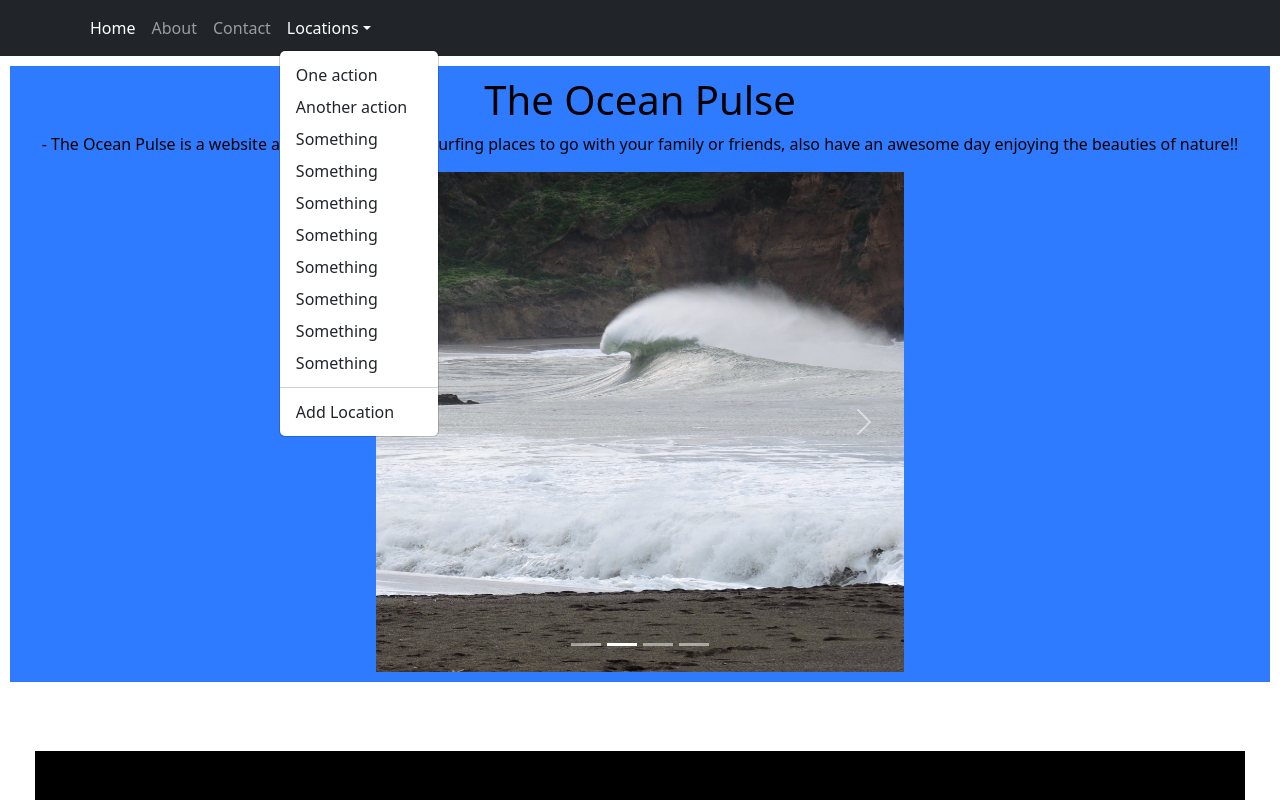
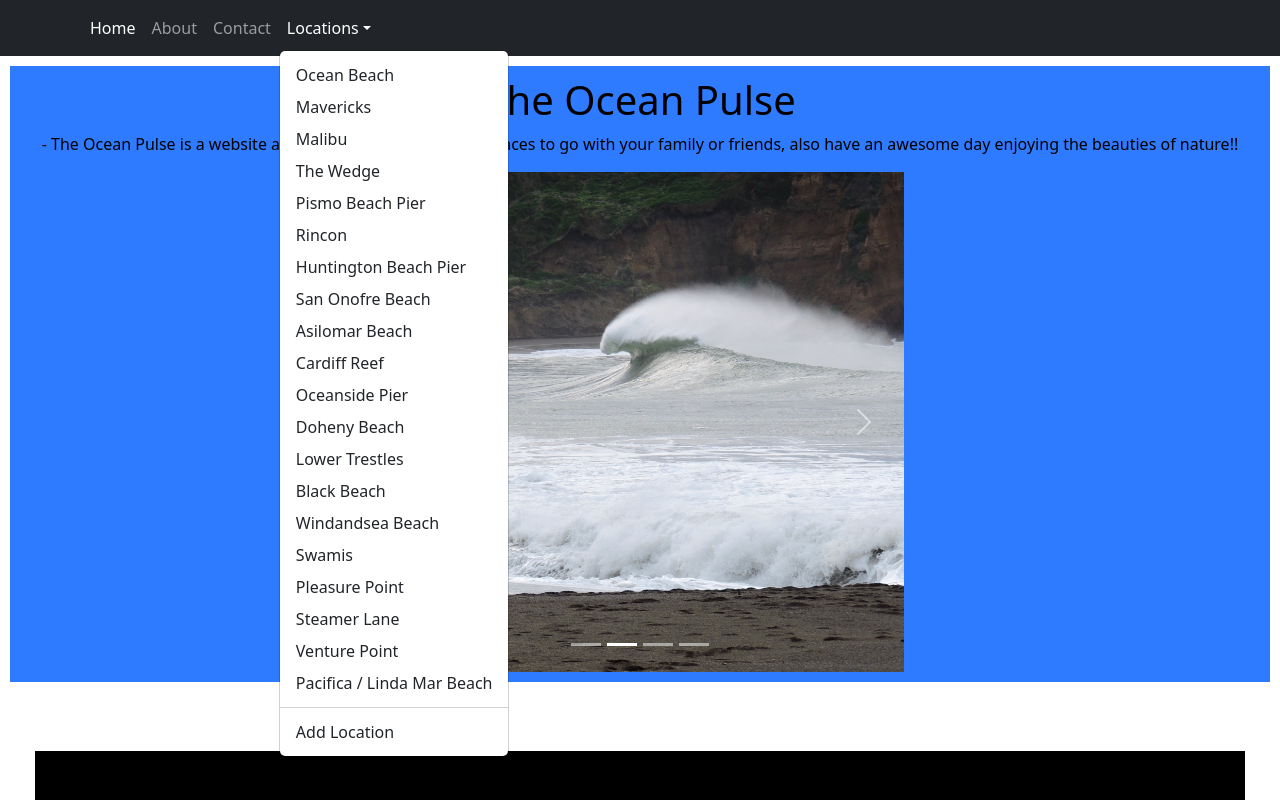
Before and after one commit to AltB22/Ocean_Pulse, a React (Create React App) app in the folder client/: page / in a window 1280 px wide. Both pictures are taken after a click on the button "Locations". Shown: the top 800 px of the page. Built offline with nearby package versions, Linux system fonts and the light colour scheme.

Commit message:
added the locations names inside the dropdown

```diff
--- a/client/src/components/NavTabs.js
+++ b/client/src/components/NavTabs.js
@@ -43,52 +43,102 @@ function NavTabs({ currentPage, HandlePageChange }) {
                                 onClick={() => HandlePageChange("Locations")}
 
                                 className={currentPage === "Locations"}
-                            >One action</NavDropdown.Item>
+                            >Ocean Beach</NavDropdown.Item>
 
                             <NavDropdown.Item href="#location2"
                                 onClick={() => HandlePageChange("Locations")}
                                 className={currentPage === "Locations"}
-                            >Another action</NavDropdown.Item>
+                            >Mavericks</NavDropdown.Item>
 
                             <NavDropdown.Item href="#location3"
                                 onClick={() => HandlePageChange("Locations")}
                                 className={currentPage === "Locations"}
-                            >Something</NavDropdown.Item>
+                            >Malibu</NavDropdown.Item>
 
                             <NavDropdown.Item href="#location4"
                                 onClick={() => HandlePageChange("Locations")}
                                 className={currentPage === "Locations"}
-                            >Something</NavDropdown.Item>
+                            >The Wedge</NavDropdown.Item>
 
                             <NavDropdown.Item href="#location5"
                                 onClick={() => HandlePageChange("Locations")}
                                 className={currentPage === "Locations"}
-                            >Something</NavDropdown.Item>
+                            >Pismo Beach Pier</NavDropdown.Item>
 
                             <NavDropdown.Item href="#location6"
                                 onClick={() => HandlePageChange("Locations")}
                                 className={currentPage === "Locations"}
-                            >Something</NavDropdown.Item>
+                            >Rincon</NavDropdown.Item>
 
                             <NavDropdown.Item href="#location7"
                                 onClick={() => HandlePageChange("Locations")}
                                 className={currentPage === "Locations"}
-                            >Something</NavDropdown.Item>
+                            >Huntington Beach Pier</NavDropdown.Item>
 
                             <NavDropdown.Item href="#location8"
                                 onClick={() => HandlePageChange("Locations")}
                                 className={currentPage === "Locations"}
-                            >Something</NavDropdown.Item>
+                            >San Onofre Beach</NavDropdown.Item>
 
                             <NavDropdown.Item href="#location9"
                                 onClick={() => HandlePageChange("Locations")}
                                 className={currentPage === "Locations"}
-                            >Something</NavDropdown.Item>
+                            >Asilomar Beach</NavDropdown.Item>
 
                             <NavDropdown.Item href="#location10"
                                 onClick={() => HandlePageChange("Locations")}
                                 className={currentPage === "Locations"}
-                            >Something</NavDropdown.Item>
+                            >Cardiff Reef</NavDropdown.Item>
+
+                            <NavDropdown.Item href="#location11"
+                                onClick={() => HandlePageChange("Locations")}
+                                className={currentPage === "Locations"}
+                            >Oceanside Pier</NavDropdown.Item>
+
+                            <NavDropdown.Item href="#location12"
+                                onClick={() => HandlePageChange("Locations")}
+                                className={currentPage === "Locations"}
+                            >Doheny Beach</NavDropdown.Item>
+
+                            <NavDropdown.Item href="#location13"
+                                onClick={() => HandlePageChange("Locations")}
+                                className={currentPage === "Locations"}
+                            >Lower Trestles</NavDropdown.Item>
+
+                            <NavDropdown.Item href="#location14"
+                                onClick={() => HandlePageChange("Locations")}
+                                className={currentPage === "Locations"}
+                            >Black Beach</NavDropdown.Item>
+
+                            <NavDropdown.Item href="#location15"
+                                onClick={() => HandlePageChange("Locations")}
+                                className={currentPage === "Locations"}
+                            >Windandsea Beach</NavDropdown.Item>
+
+                            <NavDropdown.Item href="#location16"
+                                onClick={() => HandlePageChange("Locations")}
+                                className={currentPage === "Locations"}
+                            >Swamis</NavDropdown.Item>
+
+                            <NavDropdown.Item href="#location17"
+                                onClick={() => HandlePageChange("Locations")}
+                                className={currentPage === "Locations"}
+                            >Pleasure Point</NavDropdown.Item>
+
+                            <NavDropdown.Item href="#location18"
+                                onClick={() => HandlePageChange("Locations")}
+                                className={currentPage === "Locations"}
+                            >Steamer Lane</NavDropdown.Item>
+
+                            <NavDropdown.Item href="#location19"
+                                onClick={() => HandlePageChange("Locations")}
+                                className={currentPage === "Locations"}
+                            >Venture Point</NavDropdown.Item>
+
+                            <NavDropdown.Item href="#location20"
+                                onClick={() => HandlePageChange("Locations")}
+                                className={currentPage === "Locations"}
+                            >Pacifica / Linda Mar Beach</NavDropdown.Item>
 
                             <NavDropdown.Divider />
                             <NavDropdown.Item href="#addLocation"
```
